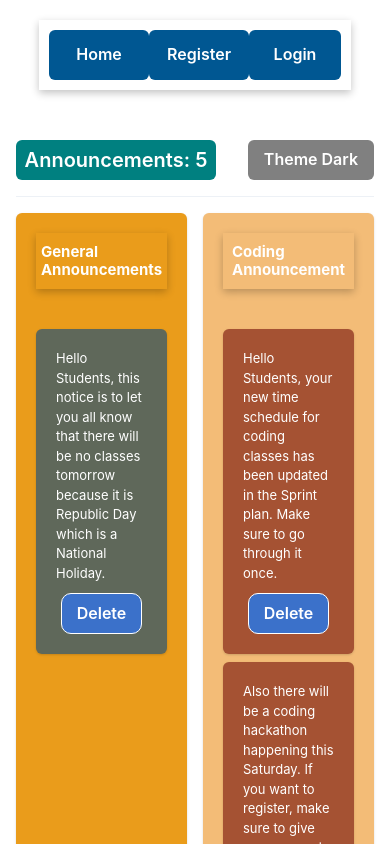
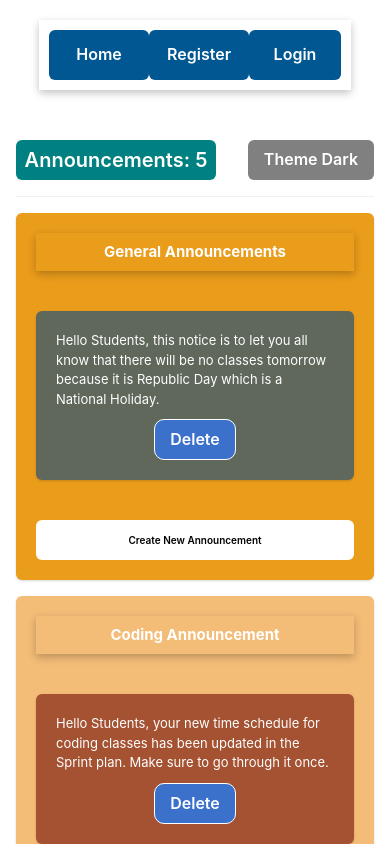
Before and after one commit to harshau9/Announcement-App, a Next.js app in the folder frontend/: page /announcer in a window 390 px wide. Shown: the top 844 px of the page. Built offline with nearby package versions, Linux system fonts and the light colour scheme.

Commit message:
added responsiveness for announcements page

```diff
--- a/frontend/pages/announcer.tsx
+++ b/frontend/pages/announcer.tsx
@@ -37,7 +37,7 @@ const Announcer = () => {
       <Divider my={4} />
       <SimpleGrid
         spacing={4}
-        templateColumns="repeat(2, 1fr)"
+        templateColumns={{ base: "repeat(1, 1fr)", sm: "repeat(2, 1fr)" }}
         width="100%"
         marginBottom="30px"
       >
```
